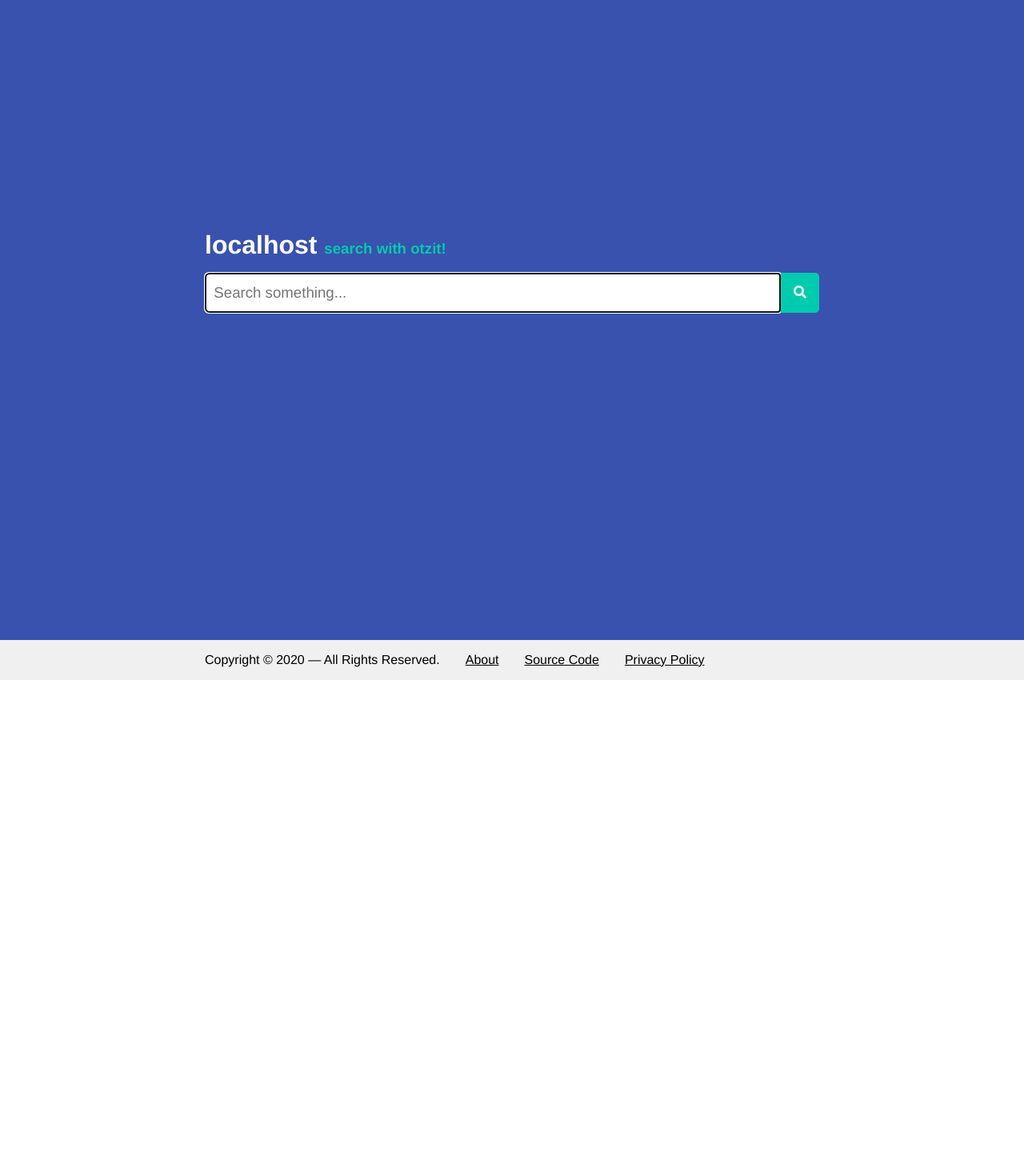
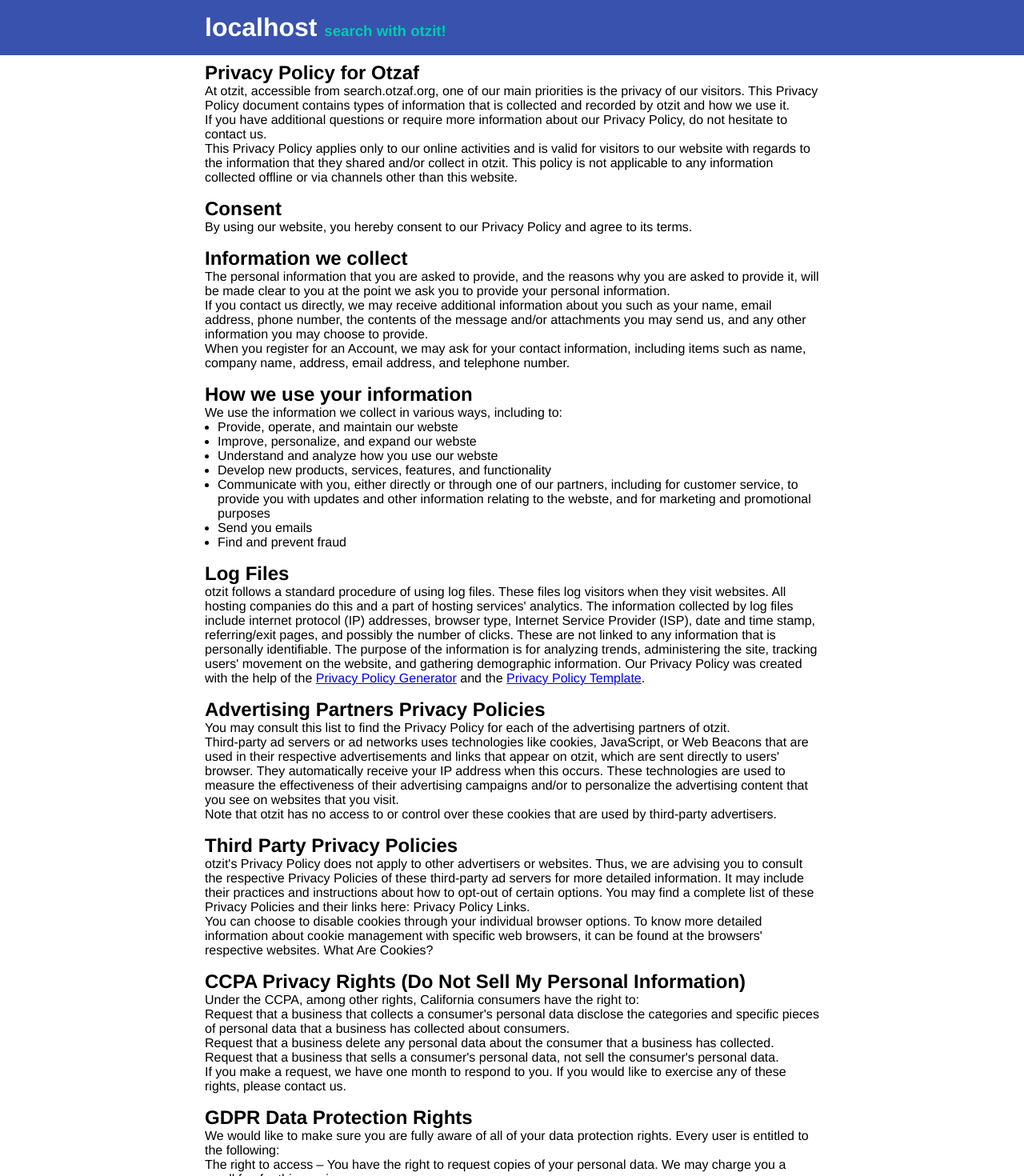
Before and after one commit to otz1/otz-front, a React (Create React App) app: page /#/privacy-policy in a window 1280 px wide. Shown: the top 1470 px of the page at 80% size. Before the commit the page ends 850 px from the top, so only its background shows below. Built offline with nearby package versions, Linux system fonts and the light colour scheme.

Commit message:
cleanups and removed old test

```diff
--- a/package.json
+++ b/package.json
@@ -24,7 +24,7 @@
     "standard": "^14.3.1"
   },
   "scripts": {
-    "lint": "git ls-files | grep '\\.js$' | xargs standard --fix",
+    "lint": "git ls-files | grep -E '(.js|.ts(x))$' | xargs standard --fix",
     "start": "react-scripts start",
     "build": "react-scripts build",
     "test": "react-scripts test",
--- a/src/index.tsx
+++ b/src/index.tsx
@@ -1,6 +1,6 @@
 import React from 'react'
 import ReactDOM from 'react-dom'
-import { BrowserRouter as Router, Switch, Route } from 'react-router-dom'
+import { HashRouter as Router, Switch, Route } from 'react-router-dom'
 import * as Sentry from '@sentry/browser';
 import * as serviceWorker from './serviceWorker'
 
--- /dev/null
+++ b/src/pages/PrivacyPolicy/PrivacyPolicyPage.css
@@ -0,0 +1,7 @@
+section {
+    padding: 0.5em 0;
+}
+
+li {
+    margin-left: 1em;
+}
--- a/src/pages/PrivacyPolicy/PrivacyPolicyPage.tsx
+++ b/src/pages/PrivacyPolicy/PrivacyPolicyPage.tsx
@@ -1,4 +1,5 @@
 import React, { useEffect } from 'react'
+import './PrivacyPolicyPage.css'
 
 import { Header } from 'components/Header/Header'
 import { Footer } from 'components/Footer/Footer'
@@ -11,32 +12,32 @@
 
   return (
     <>
-            <Header/>
+      <Header />
 
       <main>
         <div className='container'>
+          <section>
             <h1>Privacy Policy for Otzaf</h1>
+            <p>At otzit, accessible from search.otzaf.org, one of our main priorities is the privacy of our visitors. This Privacy Policy document contains types of information that is collected and recorded by otzit and how we use it.</p>
+            <p>If you have additional questions or require more information about our Privacy Policy, do not hesitate to contact us.</p>
+            <p>This Privacy Policy applies only to our online activities and is valid for visitors to our website with regards to the information that they shared and/or collect in otzit. This policy is not applicable to any information collected offline or via channels other than this website.</p>
+          </section>
 
-                    <p>At otzit, accessible from search.otzaf.org, one of our main priorities is the privacy of our visitors. This Privacy Policy document contains types of information that is collected and recorded by otzit and how we use it.</p>
+          <section>
+            <h2>Consent</h2>
+            <p>By using our website, you hereby consent to our Privacy Policy and agree to its terms.</p>
+          </section>
 
-                    <p>If you have additional questions or require more information about our Privacy Policy, do not hesitate to contact us.</p>
-
-                    <p>This Privacy Policy applies only to our online activities and is valid for visitors to our website with regards to the information that they shared and/or collect in otzit. This policy is not applicable to any information collected offline or via channels other than this website.</p>
-
-                    <h2>Consent</h2>
-
-                    <p>By using our website, you hereby consent to our Privacy Policy and agree to its terms.</p>
-
+          <section>
             <h2>Information we collect</h2>
-
             <p>The personal information that you are asked to provide, and the reasons why you are asked to provide it, will be made clear to you at the point we ask you to provide your personal information.</p>
             <p>If you contact us directly, we may receive additional information about you such as your name, email address, phone number, the contents of the message and/or attachments you may send us, and any other information you may choose to provide.</p>
             <p>When you register for an Account, we may ask for your contact information, including items such as name, company name, address, email address, and telephone number.</p>
+          </section>
 
+          <section>
             <h2>How we use your information</h2>
-
             <p>We use the information we collect in various ways, including to:</p>
-
             <ul>
               <li>Provide, operate, and maintain our webste</li>
               <li>Improve, personalize, and expand our webste</li>
@@ -46,38 +47,41 @@
               <li>Send you emails</li>
               <li>Find and prevent fraud</li>
             </ul>
+          </section>
 
+          <section>
             <h2>Log Files</h2>
+            <p>otzit follows a standard procedure of using log files. These files log visitors when they visit websites. All hosting companies do this and a part of hosting services' analytics. The information collected by log files include internet protocol (IP) addresses, browser type, Internet Service Provider (ISP), date and time stamp, referring/exit pages, and possibly the number of clicks. These are not linked to any information that is personally identifiable. The purpose of the information is for analyzing trends, administering the site, tracking users' movement on the website, and gathering demographic information. Our Privacy Policy was created with the help of the <a href='https://www.privacypolicygenerator.info'>Privacy Policy Generator</a> and the <a href='https://www.privacypolicytemplate.net/'>Privacy Policy Template</a>.</p>
 
-                    <p>otzit follows a standard procedure of using log files. These files log visitors when they visit websites. All hosting companies do this and a part of hosting services' analytics. The information collected by log files include internet protocol (IP) addresses, browser type, Internet Service Provider (ISP), date and time stamp, referring/exit pages, and possibly the number of clicks. These are not linked to any information that is personally identifiable. The purpose of the information is for analyzing trends, administering the site, tracking users' movement on the website, and gathering demographic information. Our Privacy Policy was created with the help of the <a href="https://www.privacypolicygenerator.info">Privacy Policy Generator</a> and the <a href="https://www.privacypolicytemplate.net/">Privacy Policy Template</a>.</p>
+          </section>
 
-
-
-
+          <section>
             <h2>Advertising Partners Privacy Policies</h2>
-
             <p>You may consult this list to find the Privacy Policy for each of the advertising partners of otzit.</p>
-
             <p>Third-party ad servers or ad networks uses technologies like cookies, JavaScript, or Web Beacons that are used in their respective advertisements and links that appear on otzit, which are sent directly to users' browser. They automatically receive your IP address when this occurs. These technologies are used to measure the effectiveness of their advertising campaigns and/or to personalize the advertising content that you see on websites that you visit.</p>
-
             <p>Note that otzit has no access to or control over these cookies that are used by third-party advertisers.</p>
 
+          </section>
+
+          <section>
             <h2>Third Party Privacy Policies</h2>
-
             <p>otzit's Privacy Policy does not apply to other advertisers or websites. Thus, we are advising you to consult the respective Privacy Policies of these third-party ad servers for more detailed information. It may include their practices and instructions about how to opt-out of certain options. You may find a complete list of these Privacy Policies and their links here: Privacy Policy Links.</p>
-
             <p>You can choose to disable cookies through your individual browser options. To know more detailed information about cookie management with specific web browsers, it can be found at the browsers' respective websites. What Are Cookies?</p>
 
+          </section>
+
+          <section>
             <h2>CCPA Privacy Rights (Do Not Sell My Personal Information)</h2>
-
             <p>Under the CCPA, among other rights, California consumers have the right to:</p>
             <p>Request that a business that collects a consumer's personal data disclose the categories and specific pieces of personal data that a business has collected about consumers.</p>
             <p>Request that a business delete any personal data about the consumer that a business has collected.</p>
             <p>Request that a business that sells a consumer's personal data, not sell the consumer's personal data.</p>
             <p>If you make a request, we have one month to respond to you. If you would like to exercise any of these rights, please contact us.</p>
 
+          </section>
+
+          <section>
             <h2>GDPR Data Protection Rights</h2>
-
             <p>We would like to make sure you are fully aware of all of your data protection rights. Every user is entitled to the following:</p>
             <p>The right to access – You have the right to request copies of your personal data. We may charge you a small fee for this service.</p>
             <p>The right to rectification – You have the right to request that we correct any information you believe is inaccurate. You also have the right to request that we complete the information you believe is incomplete.</p>
@@ -86,13 +90,16 @@
             <p>The right to object to processing – You have the right to object to our processing of your personal data, under certain conditions.</p>
             <p>The right to data portability – You have the right to request that we transfer the data that we have collected to another organization, or directly to you, under certain conditions.</p>
             <p>If you make a request, we have one month to respond to you. If you would like to exercise any of these rights, please contact us.</p>
+          </section>
 
+          <section>
             <h2>Children's Information</h2>
+            <p>Another part of our priority is adding protection for children while using the internet. We encourage parents and guardians to observe, participate in, and/or monitor and guide their online activity.</p>
+            <p>otzit does not knowingly collect any Personal Identifiable Information from children under the age of 13. If you think that your child provided this kind of information on our website, we strongly encourage you to contact us immediately and we will do our best efforts to promptly remove such information from our records.</p>
+          </section>
 
-                    <p>Another part of our priority is adding protection for children while using the internet. We encourage parents and guardians to observe, participate in, and/or monitor and guide their online activity.</p>
+        </div>
 
-                    <p>otzit does not knowingly collect any Personal Identifiable Information from children under the age of 13. If you think that your child provided this kind of information on our website, we strongly encourage you to contact us immediately and we will do our best efforts to promptly remove such information from our records.</p>
-                </div>
       </main>
 
       <Footer />
```
Also changed, not shown: live-server/index.js (+17 -13 lines), src/components/Footer/Footer.tsx (line endings or trailing spaces), src/pages/SearchPage/LoadingUtils.tsx (line endings or trailing spaces), 1 other file (tests, documents, lock files or other folders). Lines whose indentation alone changed are shown as unchanged.
